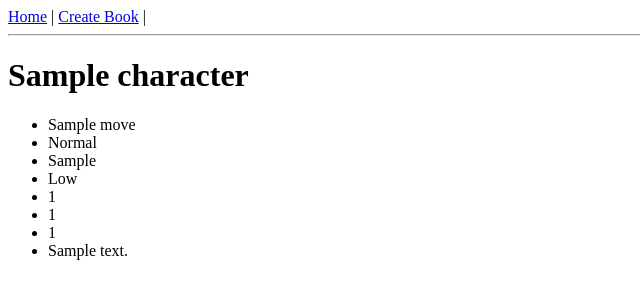
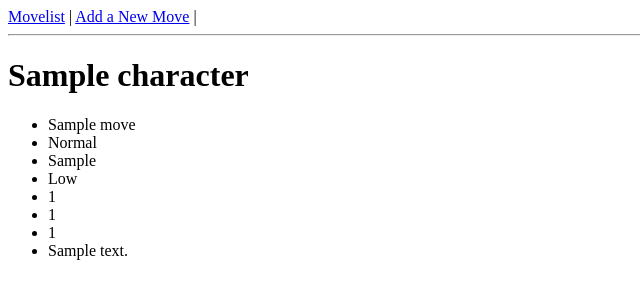
Before and after one commit to Alkhabbaz98/frameWiki-prj4, a Django app: template main_app/templates/movelist.html in a window 1280 px wide. Shown: the top 300 px of the page, without its empty margins (0-640 px from the left). Run offline with Django 5.2, Linux system fonts and the light colour scheme; the template is opened without the code that fills it: values that come from a table or form of the project are taken from there, others are empty; tables that the repository leaves empty hold one stand-in row (values such as "Sample post"); parts of the project's set-up code (start-up, migrations or seed data) failed here and were passed over.

Commit message:
movelist and create pages load without error but have to make they work as there are suppose to

```diff
--- a/main_app/templates/base.html
+++ b/main_app/templates/base.html
@@ -3,8 +3,8 @@
   <head><meta charset="utf-8"><title>FrameWiki</title></head>
   <body>
     <nav>
-      <a href="{% url 'home' %}">Home</a> |
-      <a href="{% url 'Add Move' %}">Create Book</a> |
+      <a href="{% url 'movelist' %}">Movelist</a> |
+      <a href="{% url 'move_create' %}">Add a New Move</a> |
     </nav>
     <hr>
     {% block content %}{% endblock %}
--- a/main_app/templates/movelist.html
+++ b/main_app/templates/movelist.html
@@ -1,6 +1,7 @@
 {% extends "base.html" %}
 
     {% block content %}
+
     {% for move in moves %}
     <h1>{{move.character}}</h1>
     <ul>
--- a/main_app/urls.py
+++ b/main_app/urls.py
@@ -4,6 +4,5 @@ from . import views
 urlpatterns = [
    path('frameWiki/movelist/', views.MoveListView.as_view(), name ='movelist'),
    path('frameWiki/<int:pk>/', views.MoveDetailView.as_view(), name = 'move_details'),
-   path()
-
+   path('frameWiki/new/', views.MoveCreateView.as_view(), name = 'move_create')
 ]
--- a/main_app/views.py
+++ b/main_app/views.py
@@ -22,7 +22,7 @@ class MoveDetailView(DetailView):
 class MoveCreateView(CreateView):
     model = Move
     fields = ['character','name','move_type','damage','guard_type','start_up','active','recovery','description']
-    template_name = './moves_form.html'
+    template_name = './move_form.html'
 
     def  get_success_url(self):
         return reverse('move_details', kwargs={"pk": self.object.pk})
```
Also changed, not shown: main_app/templates/move_form.html (added, +7 -0 lines).
